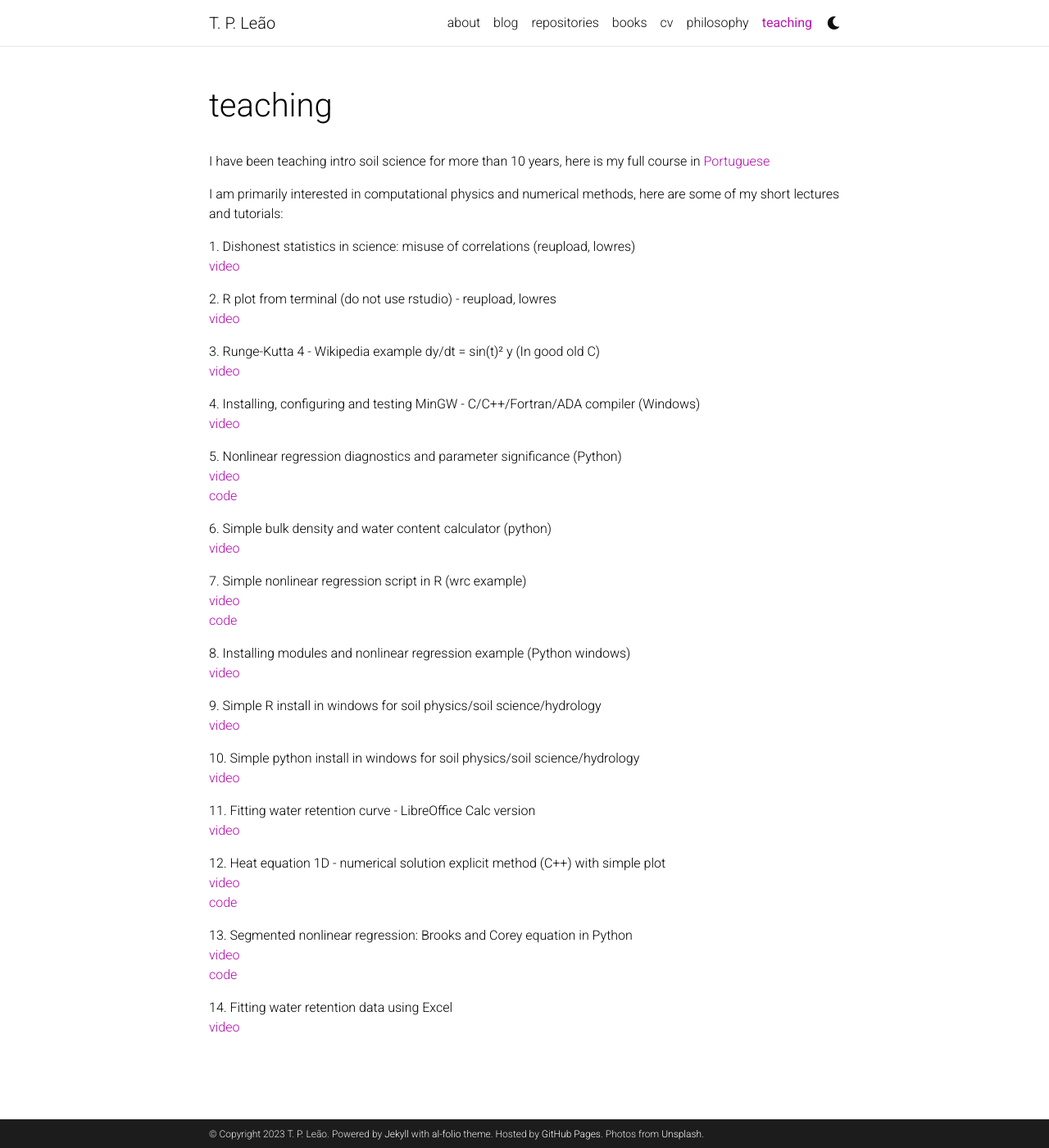
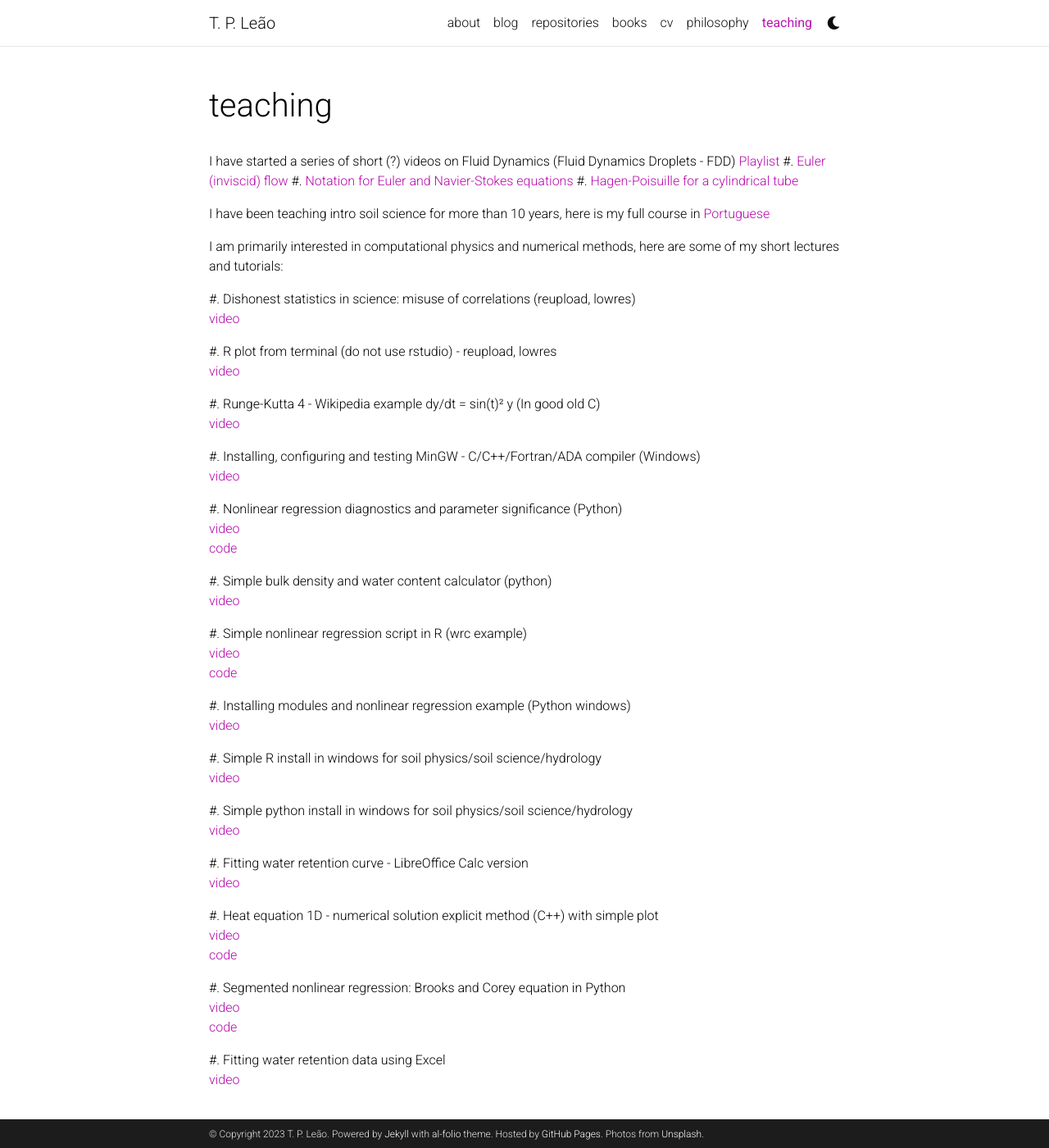
Before and after one commit to leaot/leaot.github.io, a Jekyll site: the page built from _pages/teaching.md, in a window 1280 px wide and 1400 px high. Shown: the whole window at 82% size. Built offline with Jekyll 4.4.1, drawn with Linux system fonts in a browser that asks for light colours; comment, search, counter and statistics services are not loaded; a style sheet for code colours, icons or effects is not loaded.

Commit message:
Update teaching.md
Added new videos

```diff
--- a/_pages/teaching.md
+++ b/_pages/teaching.md
@@ -7,67 +7,74 @@ nav: true
 nav_order: 5
 ---
 
+I have started a series of short (?) videos on Fluid Dynamics (Fluid Dynamics Droplets - FDD)
+<a href="https://youtube.com/playlist?list=PLLRBE1uLYrK_9JIL9qrSbmrYPORklABKB">Playlist</a>
+  #. <a href="https://youtu.be/eddZOJF825E">Euler (inviscid) flow </a>
+  #. <a href="https://youtu.be/cU1MM_DG5kg">Notation for Euler and Navier-Stokes equations </a>
+  #. <a href="https://youtu.be/i1qMwuZ_1OU">Hagen-Poisuille for a cylindrical tube </a>
+
+
 I have been teaching intro soil science for more than 10 years, here is my full course in <a href="https://youtube.com/playlist?list=PLLRBE1uLYrK_9JIL9qrSbmrYPORklABKB">Portuguese</a>
 
 I am primarily interested in computational physics and numerical methods, here are some of my short lectures and tutorials:
 
-1.
+#.
 Dishonest statistics in science: misuse of correlations (reupload, lowres)
 <br/> <a href=" https://youtu.be/Iv8OcnmW0Bo" >video</a>
 
-2.
+#.
 R plot from terminal (do not use rstudio) - reupload, lowres
 <br/><a href=" https://youtu.be/PxEBsYi7WZU">video</a>
 
-3.
+#.
 Runge-Kutta 4 - Wikipedia example dy/dt = sin(t)² y (In good old C)
 <br/><a href=" https://youtu.be/YTI3jYtsN80">video</a>
 
-4.
+#.
 Installing, configuring and testing MinGW - C/C++/Fortran/ADA compiler (Windows)
 <br/><a href=" https://youtu.be/2dN5pUq7Cj8">video</a>
 
-5.
+#.
 Nonlinear regression diagnostics and parameter significance (Python)
 <br/><a href=" https://youtu.be/ePzwCGbt7dw">video</a>
 <br/><a href=" https://github.com/l3x0/statistics">code</a>
 
 
-6.
+#.
 Simple bulk density and water content calculator (python)
 <br/><a href=" https://youtu.be/JPIrcCrDAI4">video</a>
 
-7.
+#.
 Simple nonlinear regression script in R (wrc example)
 <br/><a href=" https://youtu.be/CwBldkG30Io">video</a>
 <br/><a href=" https://github.com/l3x0/water-retention-curve-resources/blob/main/wrc.R">code</a>
 
-8.
+#.
 Installing modules and nonlinear regression example (Python windows)
 <br/><a href=" https://youtu.be/SAvOEUR1f-4">video</a>
 
-9.
+#.
 Simple R install in windows for soil physics/soil science/hydrology
 <br/><a href=" https://youtu.be/NzTrWBHXGn0">video</a>
 
-10.
+#.
 Simple python install in windows for soil physics/soil science/hydrology
 <br/><a href=" https://youtu.be/oVHaEv9tcd0">video</a>
 
-11.
+#.
 Fitting water retention curve - LibreOffice Calc version
 <br/><a href=" https://youtu.be/tV4VIWl17oQ">video</a>
 
-12.
+#.
 Heat equation 1D - numerical solution explicit method (C++) with simple plot
 <br/><a href=" https://youtu.be/9s_7mRLqa68">video</a>
 <br/><a href=" https://github.com/l3x0/soilphysics/blob/main/heat1Dexplicit.cpp">code</a>
 
-13.
+#.
 Segmented nonlinear regression: Brooks and Corey equation in Python
 <br/><a href=" https://youtu.be/jY1f51pcJy8">video</a>
 <br/><a href="  https://github.com/l3x0/water-retention-curve-resources">code</a>
 
-14.
+#.
 Fitting water retention data using Excel
 <br/><a href=" https://youtu.be/bRoXdDayX4E">video</a>
```
